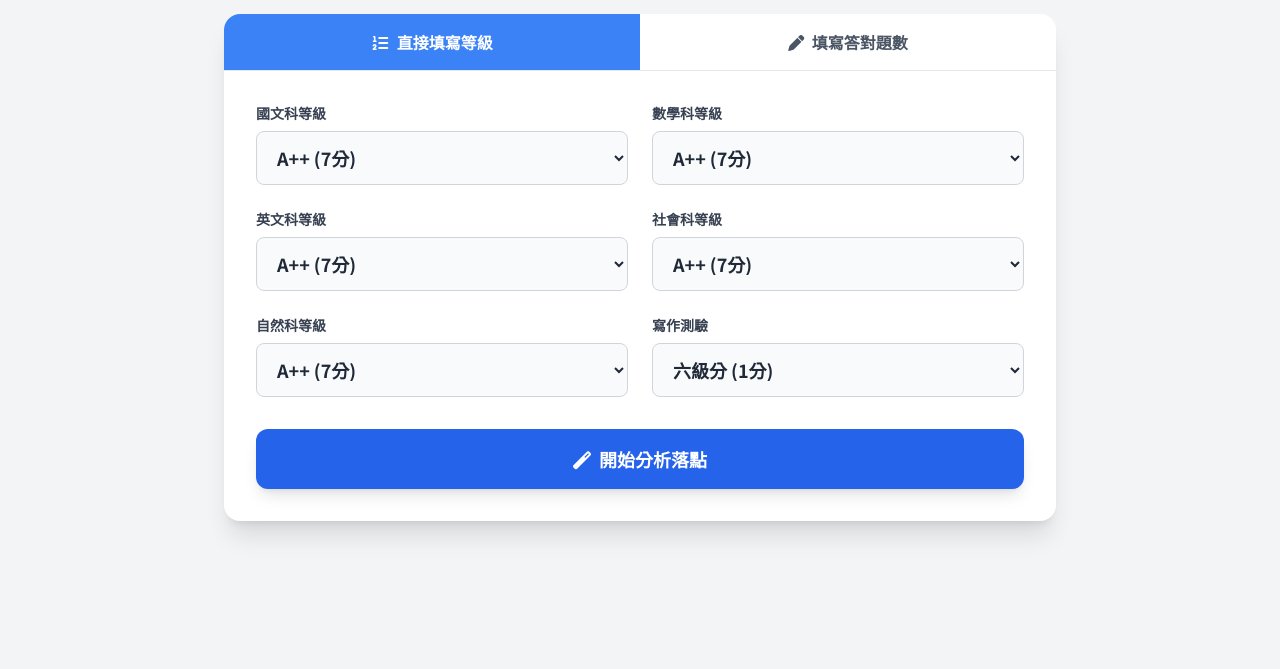
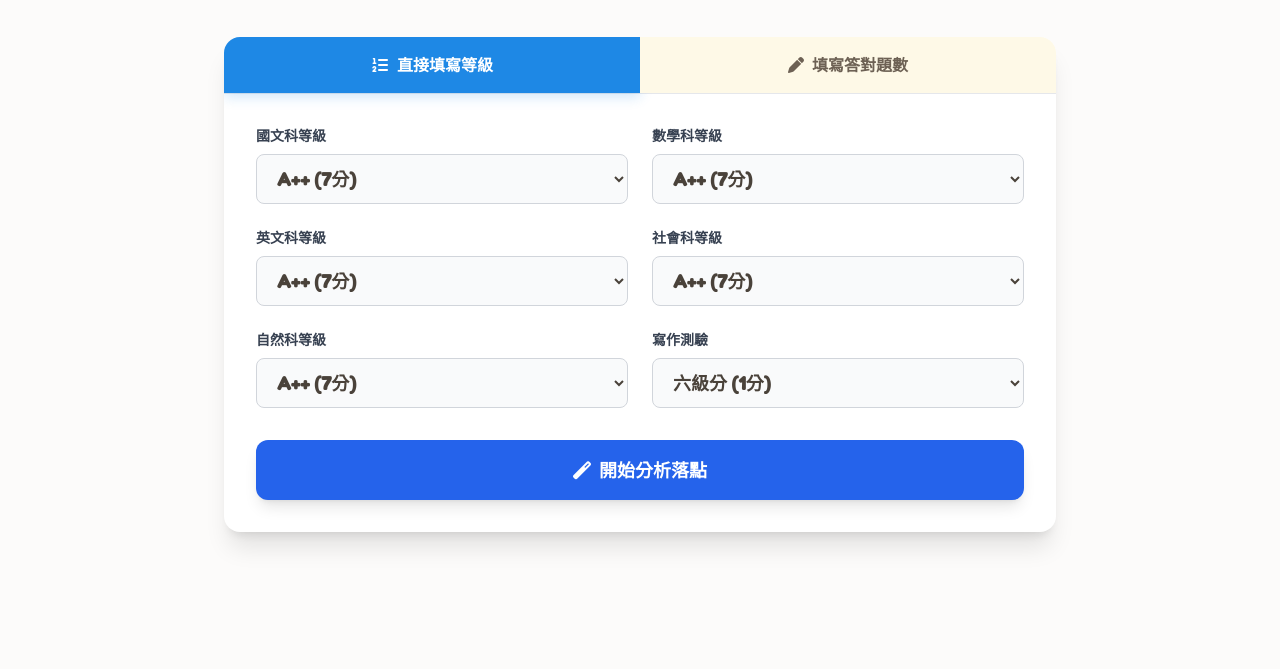
Before and after one commit to 0xseanlee/cap-score-calculator, a plain HTML site: page index.html in a window 1280 px wide. Shown: the part 131-800 px from the top of the page. Drawn offline with nearby package versions, Linux system fonts and the light colour scheme.

Commit message:
Enhance SEO tags and update styles in index.html
Updated SEO meta tags and improved styling.

```diff
--- a/index.html
+++ b/index.html
@@ -1,46 +1,73 @@
-<!DOCTYPE html>
+<<!DOCTYPE html>
 <html lang="zh-TW">
 <head>
     <meta charset="UTF-8">
     <meta name="viewport" content="width=device-width, initial-scale=1.0">
 
-    <!-- 1. Google 驗證標籤 (SEO) -->
+    <!-- 1. Google 驗證標籤 (SEO 權限核心) -->
     <meta name="google-site-verification" content="ewtIfo-nwhcsCEggex9vgjKmF7HLATN2PJ1616JP-zg" />
 
-    <!-- 2. 社交媒體預覽標籤 (Open Graph) -->
-    <meta property="og:title" content="會考成績落點分析系統">
-    <meta property="og:description" content="快速計算會考成績，並獲得精準的高中職志願落點分析。">
+    <!-- 2. 搜尋引擎最佳化描述 (SEO Meta Tags) -->
+    <title>2026 基北區會考成績計算與落點分析系統 🐾</title>
+    <meta name="description" content="專為基北區國中會考打造的落點分析系統。內嵌精準的數學、英文公式加權演算法，支援等級與答對題數雙重換算模式，一鍵快速分析出最具參考價值的志願序排序！">
+    <meta name="keywords" content="會考落點分析, 基北區會考, 會考成績預估, 115會考, 會考積分計算器, 0xseanlee">
+
+    <!-- 3. 社交媒體預覽標籤 (Open Graph) -->
+    <meta property="og:title" content="2026 基北區會考成績計算與落點分析系統">
+    <meta property="og:description" content="內嵌精準公式加權演算法，一鍵獲得最具參考價值的高中職志願落點分析。">
     <meta property="og:type" content="website">
     <meta property="og:url" content="https://0xseanlee.github.io/cap-score-calculator/">
 
-    <title>會考成績計算與落點分析系統</title>
+    <!-- 4. 外部框架與動畫庫載入 -->
     <script src="https://cdn.tailwindcss.com"></script>
     <link href="https://cdnjs.cloudflare.com/ajax/libs/font-awesome/6.0.0/css/all.min.css" rel="stylesheet">
+
     <style>
-        @import url('https://fonts.googleapis.com/css2?family=Noto+Sans+TC:wght@400;500;700;900&display=swap');
+        @import url('https://fonts.googleapis.com/css2?family=Fredoka+One&family=Noto+Sans+TC:wght@400;500;700;900&display=swap');
+
         body {
-            font-family: 'Noto Sans TC', sans-serif;
-            background-color: #f3f4f6;
-            color: #1f2937;
+            font-family: 'Fredoka One', 'Noto Sans TC', sans-serif;
+            background-color: #fcfbfa; /* 同步主網頁：溫柔牛奶白 */
+            color: #4a423a; /* 同步主網頁：高質感深可可色，降低閱讀疲勞 */
         }
+
         .fade-in {
             animation: fadeIn 0.5s ease-in-out forwards;
         }
+
         @keyframes fadeIn {
             from { opacity: 0; transform: translateY(10px); }
             to { opacity: 1; transform: translateY(0); }
         }
+
+        /* Cinnamoroll 輕奢療癒風：重新定義 Tab 切換鈕樣式 */
         .tab-active {
-            background-color: #3b82f6;
+            background-color: #1e88e5; /* 大耳狗天空藍 */
             color: white;
-            border-color: #3b82f6;
+            border-color: #1e88e5;
+            box-shadow: 0 4px 12px rgba(30, 136, 229, 0.2);
         }
+
         .tab-inactive {
-            background-color: white;
-            color: #4b5563;
-            border-color: #d1d5db;
+            background-color: #fef9e7; /* 軟綿綿淡黃色 */
+            color: #6d6154;
+            border-color: #f9ebbe;
         }
-        /* Hide number input spinners */
+
+        .tab-inactive:hover {
+            background-color: #ffffff;
+            border-color: #bbdefb;
+            color: #1e88e5;
+        }
+
+        /* 網頁卡片基本配置 */
+        .cute-card {
+            background-color: #fef9e7;
+            border: 2px solid #f9ebbe;
+            border-radius: 20px;
+        }
+
+        /* 隱藏數字輸入框的上下箭頭 (維持輸入框美觀) */
         input[type=number]::-webkit-inner-spin-button,
         input[type=number]::-webkit-outer-spin-button {
             -webkit-appearance: none;
```
